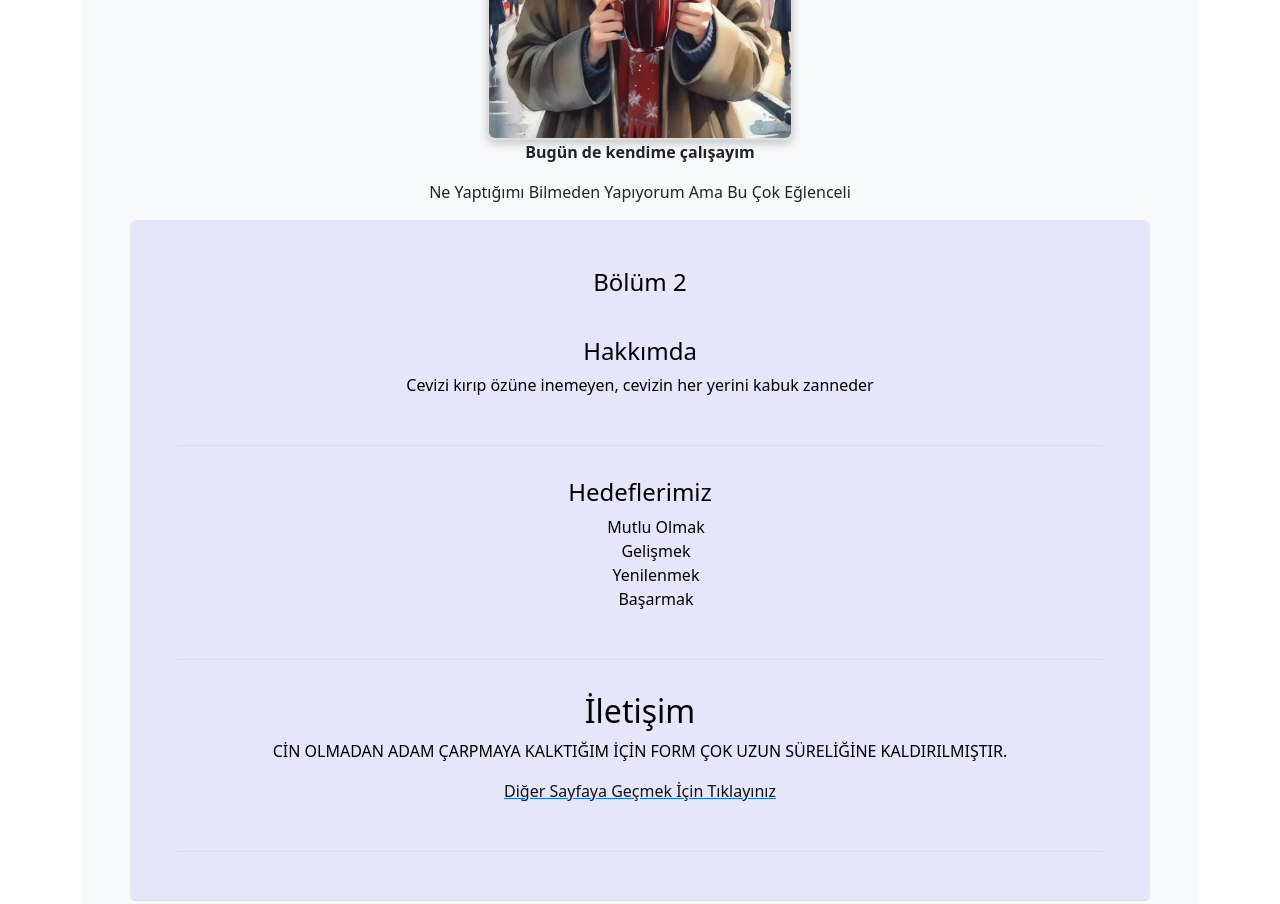
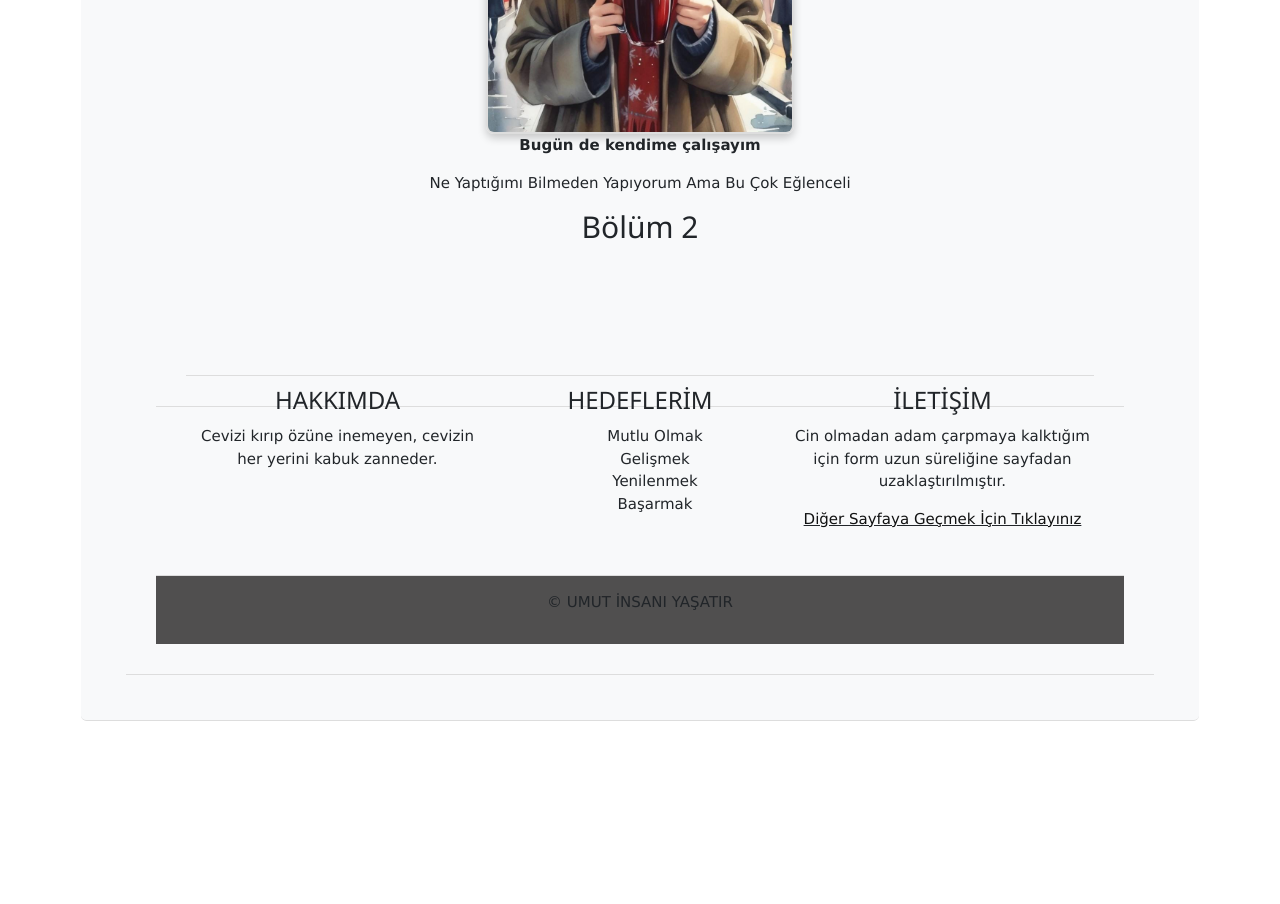
Before and after one commit to nowembertech/november, a plain HTML site: page index.html in a window 1280 px wide. Shown: the part 700-1604 px from the top of the page. After the commit the page ends 1421 px from the top, so only its background shows below. Drawn offline with nearby package versions, Linux system fonts and the light colour scheme.

Commit message:
Add files via upload

```diff
--- a/index.html
+++ b/index.html
@@ -28,30 +28,34 @@
         <p style="font-weight: bold;">Bugün de kendime çalışayım</p>
         <p>Ne Yaptığımı Bilmeden Yapıyorum Ama Bu Çok Eğlenceli</p>
         <link href="https://cdn.jsdelivr.net/npm/bootstrap@5.3.0/dist/css/bootstrap.min.css" rel="stylesheet">
+        <link rel="stylesheet" href="https://www.w3schools.com/w3css/4/w3.css">
 
     <style>
     .custom-section {
-      background-color: #E6E6FA; /* Lila rengi */
-      color: #000000;           /* Siyah yazı */
+      background-color: #E6E6FA;
+      color: #000000;
     }
     </style>
-        <section class="custom-section p-5 rounded mb-4"</section>
-          <h4 class="text-center">Bölüm 2</h4>
-          <section id="about">
-            <h4>Hakkımda</h4>
-            <p>Cevizi kırıp özüne inemeyen, cevizin her yerini kabuk zanneder</p>
-          </section>
-          <section id="services">
-            <h4>Hedeflerimiz</h4>
+          <h2 class="text-center">Bölüm 2</h2>
+          <section id="about"> <section id="services"> <section id="contact"></section>
+            <div class="w3-third">
+              <h3>HAKKIMDA</h3>
+                <p>Cevizi kırıp özüne inemeyen, cevizin her yerini kabuk zanneder.</p>
+            </div>
+            <div class="w3-third">
+              <h3>HEDEFLERİM</h3>
                 <ul style="list-style-type:none;">
                 <li>Mutlu Olmak</li>
                 <li>Gelişmek</li>
                 <li>Yenilenmek</li>
                 <li>Başarmak</li>
                 </ul>
+            </div>
+            <div class="w3-third">
+              <h3>İLETİŞİM</h3>
+               <P>Cin olmadan adam çarpmaya kalktığım için form uzun süreliğine sayfadan uzaklaştırılmıştır.</P>
+            </div>
           </section>
-
-
     <style>
        body {
             text-align: center;
@@ -65,12 +69,14 @@
             box-shadow: 0 4px 8px rgba(0, 0, 0, 0.2);
         }
     </style>
-  <section id="contact">
-    <h2>İletişim</h2>
-    <P>CİN OLMADAN ADAM ÇARPMAYA KALKTIĞIM İÇİN FORM ÇOK UZUN SÜRELİĞİNE KALDIRILMIŞTIR.</P>
+    <section>
     <a href="2.sayfa.html"> <p style="color: rgb(16, 17, 17);">Diğer Sayfaya Geçmek İçin Tıklayınız</p></a>
+    </section>
+    <footer>
+      <p>&copy; UMUT İNSANI YAŞATIR</p>
+    </footer>
     </section>
     <script src="https://cdn.jsdelivr.net/npm/@popperjs/core@2.11.8/dist/umd/popper.min.js" integrity="sha384-I7E8VVD/ismYTF4hNIPjVp/Zjvgyol6VFvRkX/vR+Vc4jQkC+hVqc2pM8ODewa9r" crossorigin="anonymous"></script>
     <script src="https://cdn.jsdelivr.net/npm/bootstrap@5.3.3/dist/js/bootstrap.min.js" integrity="sha384-0pUGZvbkm6XF6gxjEnlmuGrJXVbNuzT9qBBavbLwCsOGabYfZo0T0to5eqruptLy" crossorigin="anonymous"></script>
-
+    </html>
     </body>
```
Lines whose indentation alone changed are shown as unchanged.
